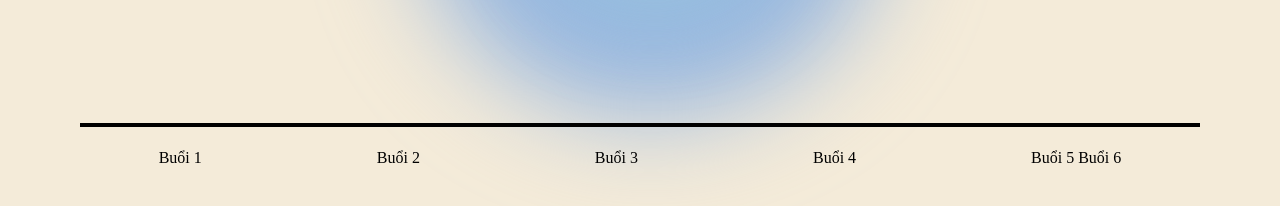
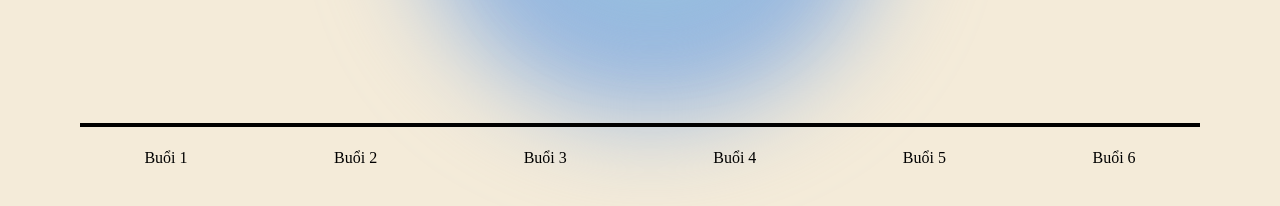
Before and after one commit to Zr0212/ThietKeWeb, a plain HTML site: page index.html in a window 1280 px wide. Shown: the part 450-656 px from the top of the page. Drawn offline with Linux system fonts and the light colour scheme; a web font is replaced by a local one.

Commit message:
first commit

```diff
--- a/index.html
+++ b/index.html
@@ -80,6 +80,10 @@
                             <a class="bt" href="Buổi 5/5Bai3.1.html" target="_blank">Bài 3.1</a>
                             <a class="bt" href="Buổi 5/5Bai3.2.html" target="_blank">Bài 3.2</a>
                         </div>
+                    </div>
+                </div>
+                <div class="col">
+                    <div class="dropdown">
                         <a href="javascript:void(0)" class="dropbtn">Buổi 6</a>
                         <div class="dropdown-content">
                             <a class="bt" href="Buổi 6/6Bai1.html" target="_blank">Bài 1</a>
```
Also changed, not shown: 4Bai5.html (+1 -1 lines), Buổi 6/6Bai2.html (+1 -1 lines).
